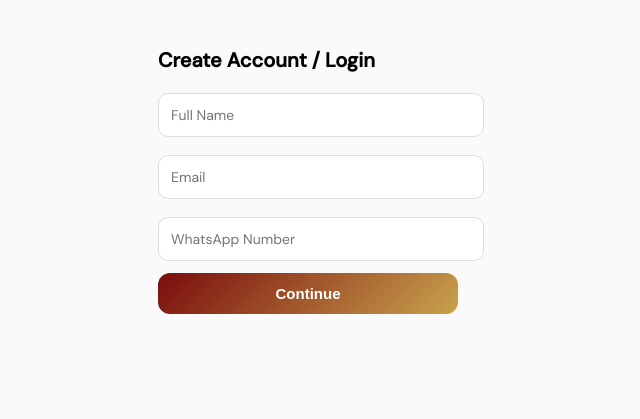
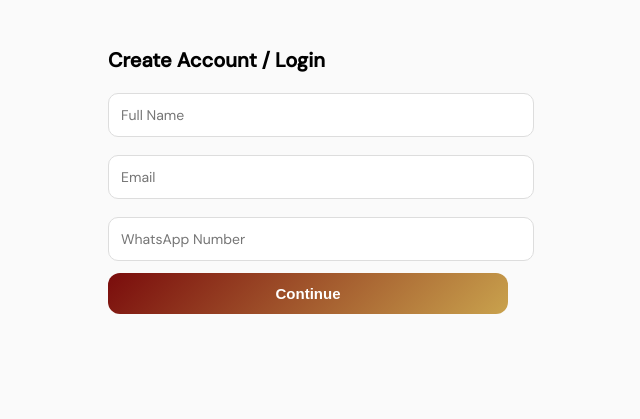
Before and after one commit to Hassel-Godspower/paxandpearl, a plain HTML site: page profile.html in a window 1280 px wide. Shown: the whole page, without its empty margins (332-972 px from the left). Drawn offline with Linux system fonts and the light colour scheme.

Commit message:
Update profile.html

```diff
--- a/profile.html
+++ b/profile.html
@@ -19,7 +19,7 @@
 </head>
   <style>
     body { font-family:'DM Sans',sans-serif; background:#fafafa; }
-    .container { padding:20px 16px 90px; max-width:300px; margin:auto; }
+    .container { padding:20px 16px 90px; max-width:400px; margin:auto; }
     h2 { margin-bottom:12px; }
     input, button {
       width:100%; padding:12px; margin-bottom:12px;
```
